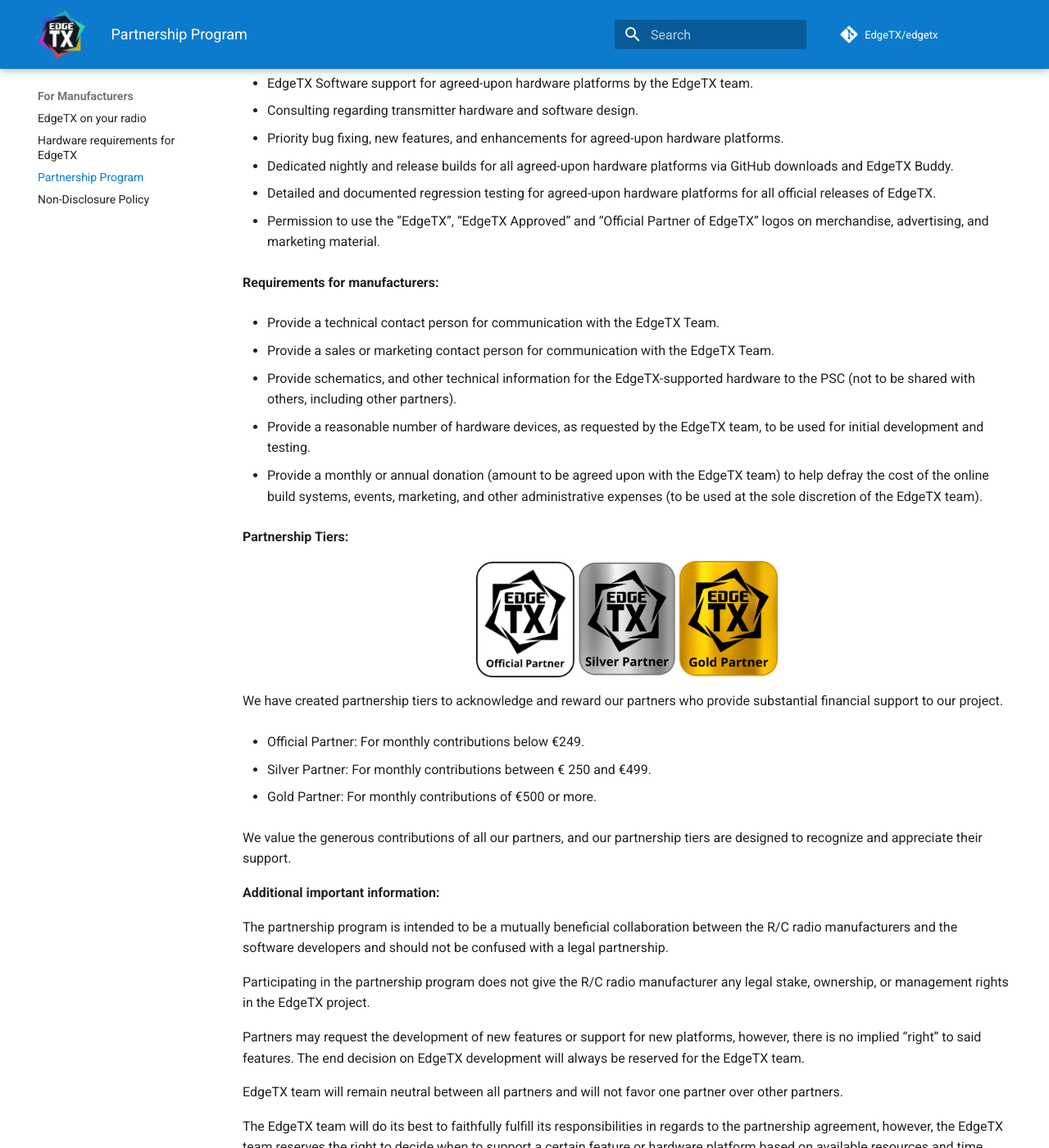
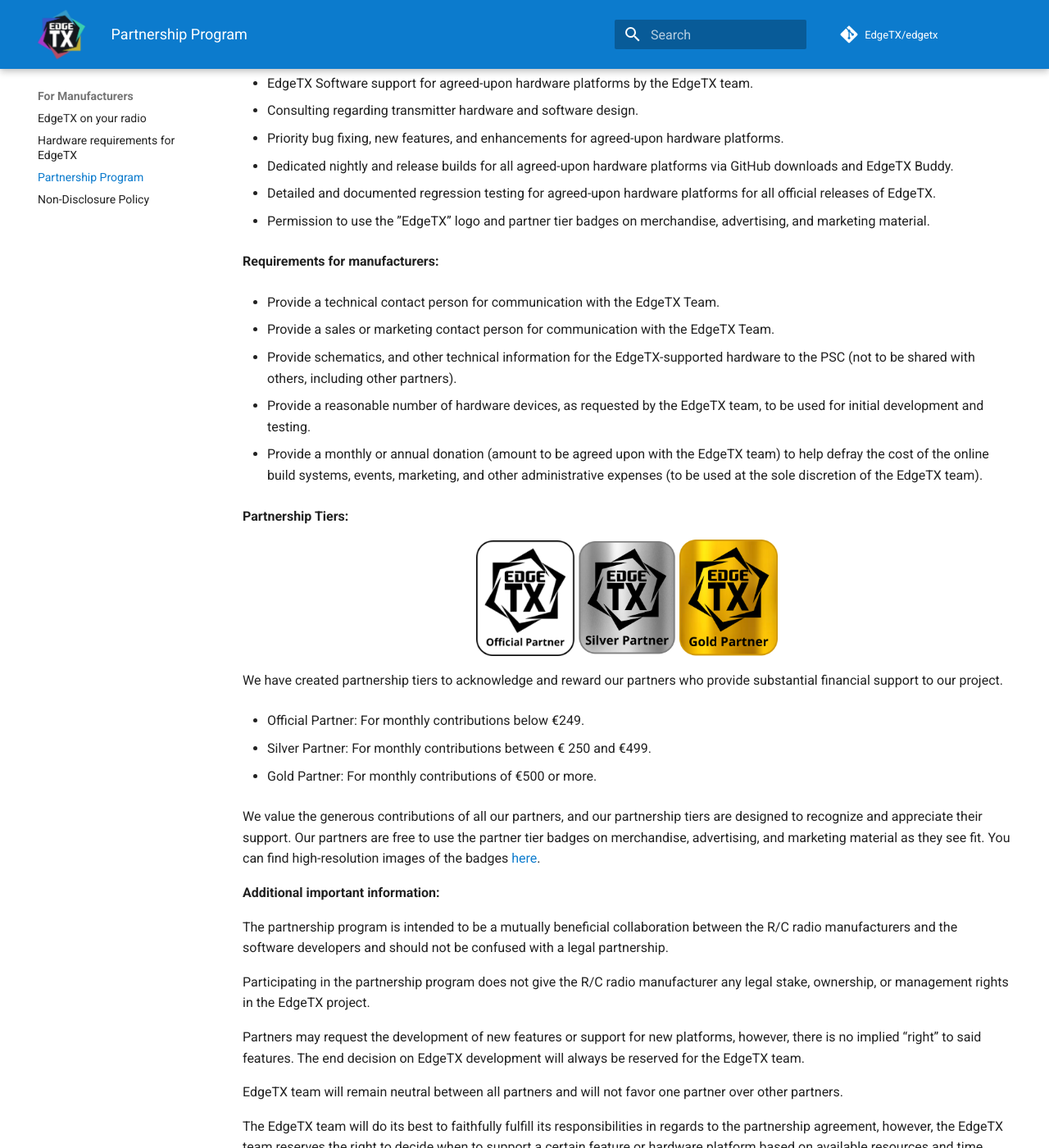
Before and after one commit to EdgeTX/edgetx.github.io, an MkDocs documentation site: the page built from docs/partnershipprogram.md, in a window 1280 px wide and 1400 px high, scrolled down 482 px. Shown: the whole window at 82% size. Built offline with MkDocs 1.6.1 and Material for MkDocs 9.7.7, drawn with Linux system fonts in a browser that asks for light colours; comment, search, counter and statistics services are not loaded.

Commit message:
Update partnershipprogram.md

```diff
--- a/docs/partnershipprogram.md
+++ b/docs/partnershipprogram.md
@@ -20,7 +20,7 @@
 
  - Detailed and documented regression testing for agreed-upon hardware platforms for all official releases of EdgeTX.
 
- - Permission to use the ”EdgeTX”, “EdgeTX Approved” and “Official Partner of EdgeTX” logos on merchandise, advertising, and marketing material.
+ - Permission to use the ”EdgeTX” logo and partner tier badges on merchandise, advertising, and marketing material.
 
 **Requirements for manufacturers:**
 
@@ -51,7 +51,7 @@
 - Gold Partner: For monthly contributions of €500 or more.
 
 
-We value the generous contributions of all our partners, and our partnership tiers are designed to recognize and appreciate their support.
+We value the generous contributions of all our partners, and our partnership tiers are designed to recognize and appreciate their support. Our partners are free to use the partner tier badges on merchandise, advertising, and marketing material as they see fit. You can find high-resolution images of the badges [here](https://github.com/EdgeTX/edgetx.github.io/blob/master/downloads/PartnerTierBadges.zip).
 
 **Additional  important information:**
 
```
